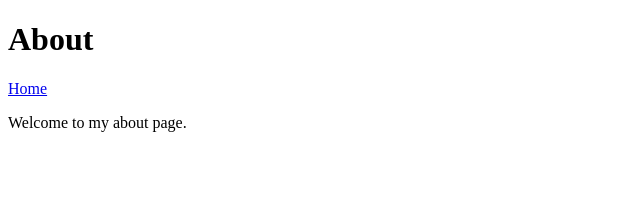
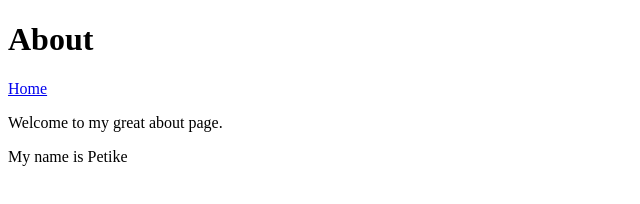
Before and after one commit to hlaca/hlaca.github.io, a plain HTML site: page about.html in a window 1280 px wide. Shown: the whole page, without its empty margins (0-640 px from the left). Drawn offline with Linux system fonts and the light colour scheme.

Commit message:
Improved the about page

```diff
--- a/about.html
+++ b/about.html
@@ -9,6 +9,7 @@
 <body>
     <h1>About</h1>
     <a href="/">Home</a> <!-- index.html is lehetne -->
-    <p>Welcome to my about page.</p>
+    <p>Welcome to my great about page.</p>
+    <p>My name is Petike</p>
 </body>
 </html>
```
